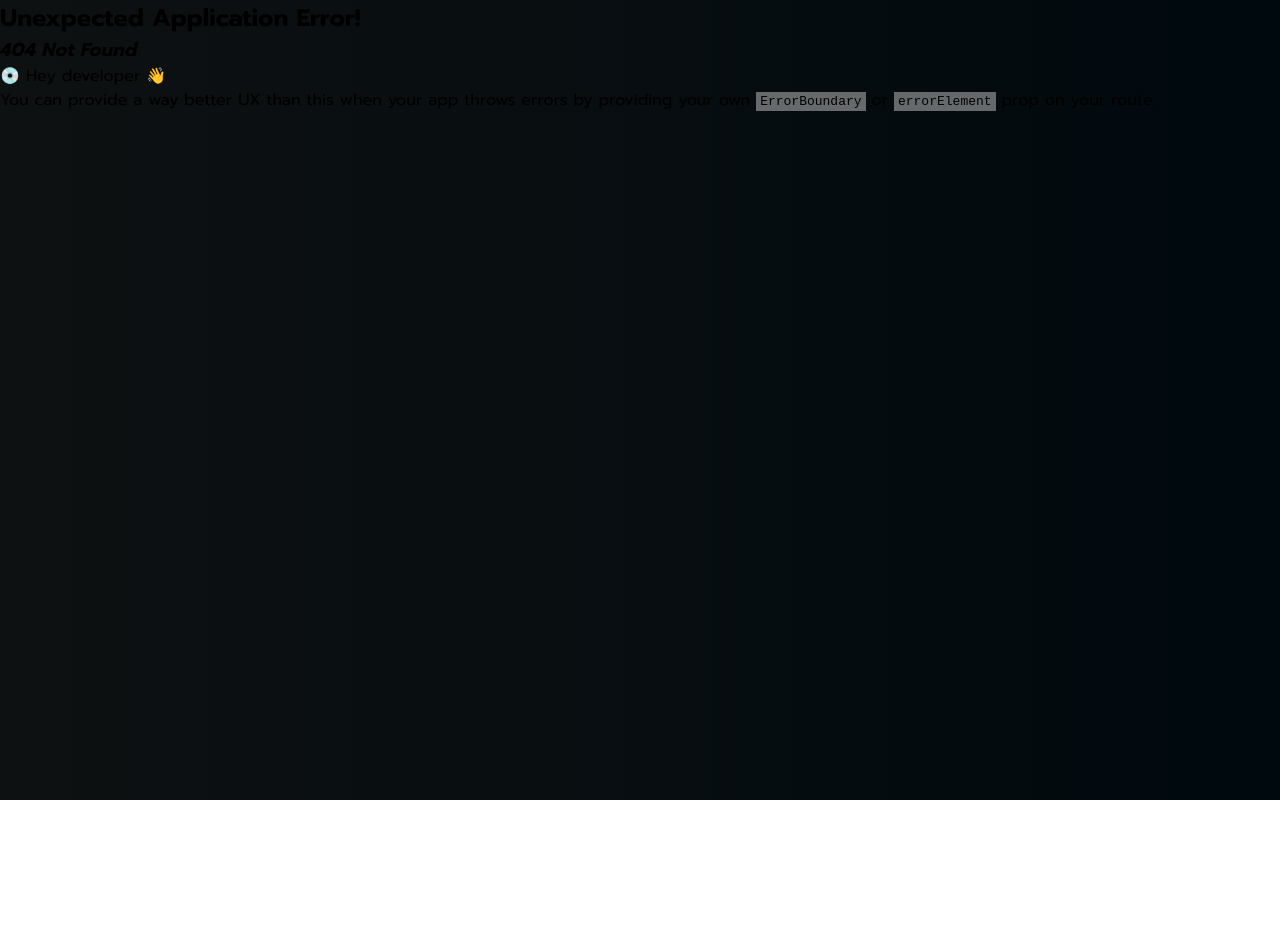
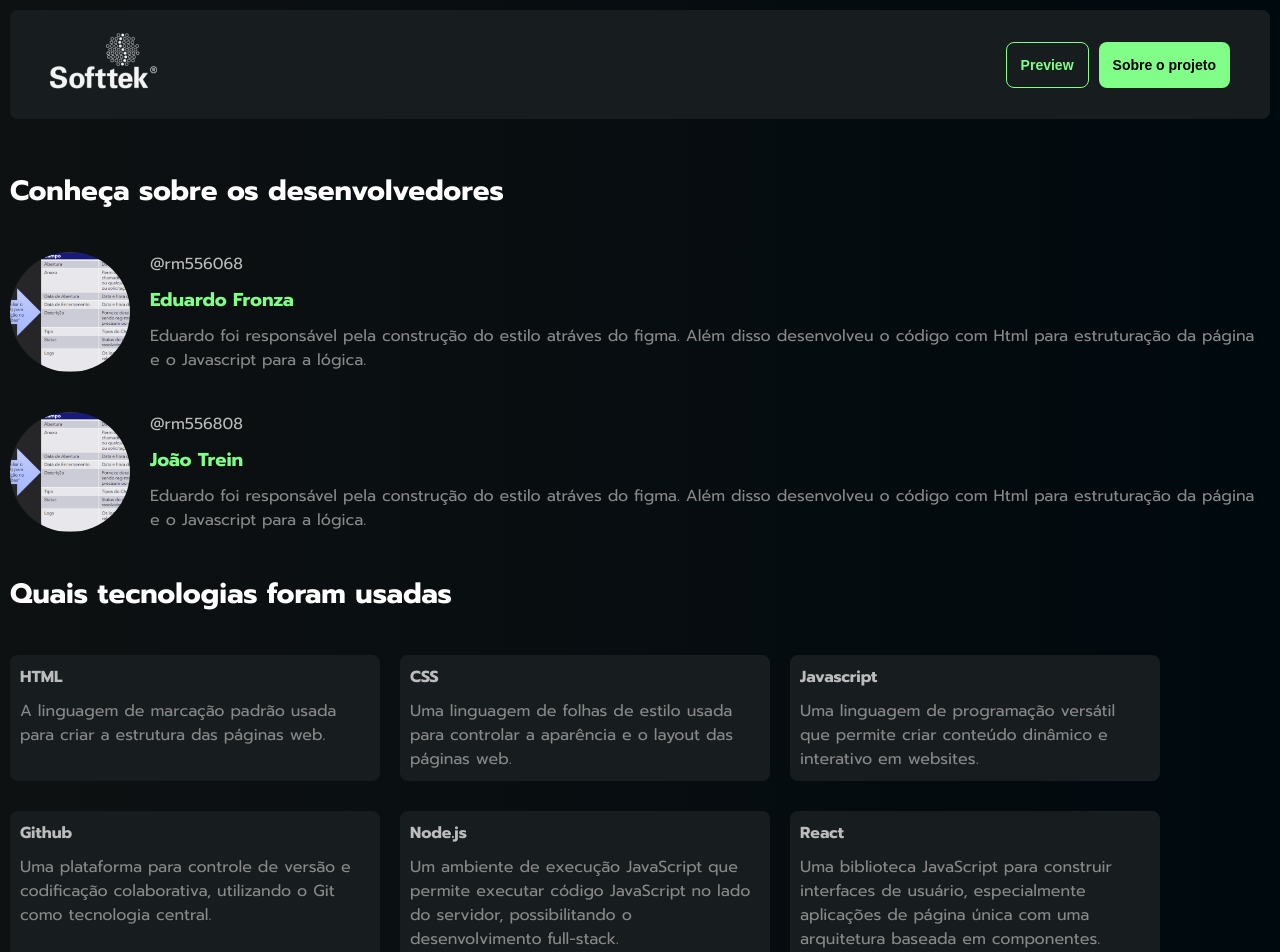
Before and after one commit to eduardojfronza/Challenge-Softtek, a React (Vite) app: page /sobre in a window 1280 px wide. Before the commit this address had no page. Shown: the top 952 px of the page. Before the commit the page ends 800 px from the top, so only its background shows below. Built offline with nearby package versions, Linux system fonts and the light colour scheme.

Commit message:
feat - implementado a pagina de sobre

```diff
--- /dev/null
+++ b/src/About.jsx
@@ -0,0 +1,68 @@
+import "./css/About.css"
+import descricaoDesafio from './img/descricao-desafio.png'
+
+import Header from "./components/Header"
+import SecondTitle from "./components/Text/SecondTitle"
+
+
+function About() {
+    const Technologies = [
+        { title: "HTML", description: "A linguagem de marcação padrão usada para criar a estrutura das páginas web." },
+        { title: "CSS", description: "Uma linguagem de folhas de estilo usada para controlar a aparência e o layout das páginas web." },
+        { title: "Javascript", description: "Uma linguagem de programação versátil que permite criar conteúdo dinâmico e interativo em websites." },
+        { title: "Github", description: "Uma plataforma para controle de versão e codificação colaborativa, utilizando o Git como tecnologia central." },
+        { title: "Node.js", description: "Um ambiente de execução JavaScript que permite executar código JavaScript no lado do servidor, possibilitando o desenvolvimento full-stack." },
+        { title: "React", description: "Uma biblioteca JavaScript para construir interfaces de usuário, especialmente aplicações de página única com uma arquitetura baseada em componentes." },
+        { title: "Vite", description: "Uma ferramenta de build e servidor de desenvolvimento rápido para projetos web modernos, oferecendo inicialização rápida e builds otimizados." },
+    ];
+
+
+    return (
+        <>
+            <Header />
+
+            <main>
+                <section>
+                    <SecondTitle text={"Conheça sobre os desenvolvedores"} />
+
+                    <div className="container-developer">
+                        <img src={descricaoDesafio} />
+
+                        <div>
+                            <span>@rm556068</span>
+                            <h3>Eduardo Fronza</h3>
+                            <p>Eduardo foi responsável pela construção do estilo atráves do figma. Além disso desenvolveu o código com Html para estruturação da página e o Javascript para a lógica.</p>
+                        </div>
+                    </div>
+
+                    <div className="container-developer">
+                        <img src={descricaoDesafio} />
+
+                        <div>
+                            <span>@rm556808</span>
+                            <h3>João Trein</h3>
+                            <p>Eduardo foi responsável pela construção do estilo atráves do figma. Além disso desenvolveu o código com Html para estruturação da página e o Javascript para a lógica.</p>
+                        </div>
+                    </div>
+                </section>
+
+                <section>
+                    <SecondTitle text={"Quais tecnologias foram usadas"} />
+
+                    <div className="container-tech">
+                        {Technologies.map((tech, index) => {
+                            return (
+                                <article className="card-tech" key={index}>
+                                    <h4>{tech.title}</h4>
+                                    <p>{tech.description}</p>
+                                </article>
+                            )
+                        })}
+                    </div>
+                </section>
+            </main>
+        </>
+    )
+}
+
+export default About
--- a/src/Challenge.jsx
+++ b/src/Challenge.jsx
@@ -2,7 +2,6 @@ import Header from "./components/Header"
 import SecondParagraph from "./components/Text/SecondParagraph"
 import SecondTitle from "./components/Text/SecondTitle"
 import "./css/Challenge.css"
-import descricaoDesafio2 from './img/descricao-desafio-2.png'
 import descricaoDesafio from './img/descricao-desafio.png'
 
 
@@ -19,7 +18,7 @@ function Challenge() {
 
                 <section className="gap">
                     <SecondTitle text={"Objetivo"} />
-                    <SecondParagraph text={"O objetivo deste desafio é desenvolver uma aplicação de assistência técnica alimentada por <strong>Inteligência Artificial Generativa ou utilizando outras técnicas</strong>, capas de fornecer insights e soluções para os atendentes tanto no Service Desk (nível 1) quanto AMS (Nível 2), com base em uma análise automatizada do histórico de soluções."} />
+                    <SecondParagraph text={"O objetivo deste desafio é desenvolver uma aplicação de assistência técnica alimentada por Inteligência Artificial Generativa ou utilizando outras técnicas, capas de fornecer insights e soluções para os atendentes tanto no Service Desk (nível 1) quanto AMS (Nível 2), com base em uma análise automatizada do histórico de soluções."} />
                 </section>
 
                 <section className="read-more">
@@ -29,8 +28,7 @@ function Challenge() {
                     </div>
 
                     <div className="challenge-description">
-                        <img src={descricaoDesafio} />
-                        <img src={descricaoDesafio2} />
+                        <img src={descricaoDesafio} alt="Informações extras sobre o desafio, fornecendo um tabela com dados explicando sobre os parametros para auxiliar a IA." />
                     </div>
                 </section>
             </main>
--- a/src/components/Button/SecondaryButton.jsx
+++ b/src/components/Button/SecondaryButton.jsx
@@ -1,9 +1,9 @@
 import "../../css/Button.css"
 
-function SecondaryButton({ text }) {
+function SecondaryButton({ text, link }) {
     return (
         <button className="btn-secondary">
-            {text}
+            <a href={link}>{text}</a>
         </button>
     )
 }
--- a/src/components/Button/index.jsx
+++ b/src/components/Button/index.jsx
@@ -1,9 +1,9 @@
 import "../../css/Button.css"
 
-function Button({ text }) {
+function Button({ text, link }) {
     return (
         <button className="btn">
-            {text}
+            <a href={link}>{text}</a>
         </button>
     )
 }
--- a/src/components/Header/index.jsx
+++ b/src/components/Header/index.jsx
@@ -6,11 +6,13 @@ import SecondaryButton from "../Button/SecondaryButton"
 function Header() {
     return (
         <header className="container">
-            <img src={logo} width={108} height={82} />
+            <a href="/">
+                <img src={logo} width={108} height={82} />
+            </a>
 
             <nav className="menu">
-                <SecondaryButton text={"Preview"} />
-                <Button text={"Sobre o projeto"} />
+                <SecondaryButton link={""} text={"Preview"} />
+                <Button text={"Sobre o projeto"} link={"/sobre"} />
             </nav>
         </header>
     )
--- /dev/null
+++ b/src/css/About.css
@@ -0,0 +1,70 @@
+.container-developer {
+    display: flex;
+    flex-direction: column;
+    margin: 40px 0;
+    gap: 20px;
+
+    @media (min-width: 620px ) {
+        flex-direction: row;
+    }
+}
+
+.container-developer img{
+    width: 120px;
+    height: 120px;
+    object-fit: cover;
+    border-radius: 100%;
+}
+
+.container-developer div{
+    display: flex;
+    flex-direction: column;
+    justify-content: space-between;
+}
+
+
+.container-developer div span{
+    color: var(--text-light-gray);
+}
+
+.container-developer div h3{
+    color: var(--text-light-green);
+}
+
+.container-developer div p{
+    color: var(--text-dark-gray);
+}
+
+
+.container-tech {
+    display: flex;
+    flex-wrap: wrap;
+gap: 20px;
+    row-gap: 30px;
+    margin: 40px 0;
+}
+
+.card-tech {
+    width: 100%;
+
+    display: flex;
+    flex-direction: column;
+    gap: 10px;
+
+    border-radius: 8px;
+    background-color: var(--bg-dark-gray);
+    padding: 10px;
+
+    @media (min-width: 620px ) {
+        max-width: 350px;
+    }
+}
+
+
+.card-tech h4 {
+    color: var(--text-light-gray);
+}
+
+.card-tech p {
+    color: var(--text-dark-gray);
+}
--- a/src/css/Button.css
+++ b/src/css/Button.css
@@ -7,6 +7,11 @@
     font-weight: 600;
     font-size: 14px;
     outline: none;
+}
+
+.btn  a{
+    text-decoration: none;
+    color: #000;
 }
 
 .btn:hover {
@@ -22,10 +27,17 @@
     font-weight: 600;
     font-size: 14px;
     outline: none;
+}
+
+.btn-secondary  a {
+    text-decoration: none;
     color: var(--text-light-green);
 }
 
-.btn-secondary:hover {
+.btn-secondary:hover  {
     background-color: var(--bg-light-green);
-    color: #000;
 }
+
+.btn-secondary:hover a {
+   color: #000;
+}
--- a/src/main.jsx
+++ b/src/main.jsx
@@ -6,6 +6,7 @@ import { createBrowserRouter, RouterProvider } from 'react-router-dom'
 
 import App from './App.jsx'
 import Challenge from './Challenge.jsx'
+import About from './About.jsx'
 
 const router = createBrowserRouter([
   {
@@ -15,6 +16,10 @@ const router = createBrowserRouter([
   {
     path: "/desafio",
     element: <Challenge />
+  },
+  {
+    path: "/sobre",
+    element: <About />
   }
 ])
 
```
